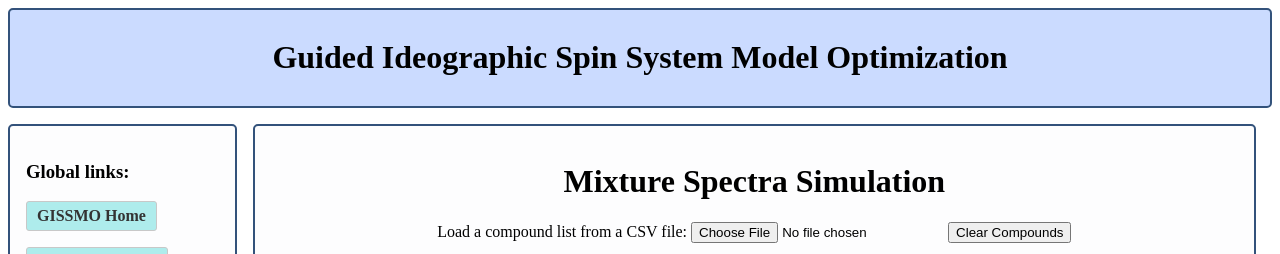
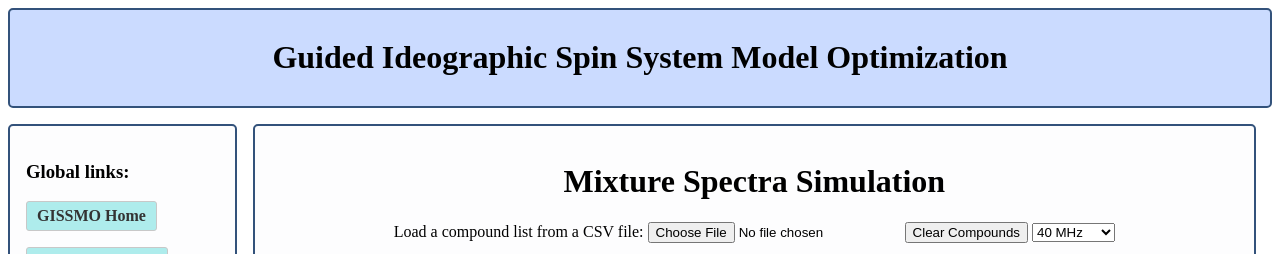
Before and after one commit to bmrb-io/gissmo, a Flask app: template templates/mixture.html in a window 1280 px wide. Shown: the top 254 px of the page. Run offline with Flask 2, Linux system fonts and the light colour scheme; the template is opened without the code that fills it, so the values that code supplies are empty; some libraries are stand-ins or nearby versions.

Commit message:
Add frequency to mixture page. Hide alatis links for maybridge. Show multiple notes

```diff
--- a/gissmo.py
+++ b/gissmo.py
@@ -23,12 +23,12 @@ here = os.path.dirname(__file__)
 entries_file = os.path.join(here, "entries.json")
 
 # Helper methods
-def get_tag_value(root, tag, _all=False):
+def get_tag_value(root, tag, all_=False):
     """ Returns the value of the specified tag(s)."""
 
     nodes = root.getiterator(tag)
 
-    if _all:
+    if all_:
         return [x.text for x in nodes]
     else:
         try:
@@ -116,7 +116,7 @@ def reload_db():
             if status.lower() in ["done", "approximately done"]:
                 sims.append([entry_id, get_tag_value(root, "name"),
                              get_tag_value(root, "field_strength"), sim,
-                             len(get_tag_value(root, "spin", _all=True)),
+                             len(get_tag_value(root, "spin", all_=True)),
                              get_tag_value(root, "InChI")])
 
         if sims:
@@ -278,11 +278,16 @@ def get_mixture():
     # They sent a mixture, send them the spectra
     if request.method == "POST":
         try:
-            mixture = request.get_json()['mixture']
+            data = request.get_json()
+            mixture = data['mixture']
+            fieldstrength = data['fieldstrength']
         except KeyError:
             # No compounds specified
             return ""
 
+        # TODO: HESAM
+        # mixture is dictionary with compound information
+        # fieldstrength is fieldstrength in mhz
         return render_template("mixture_render.html", mixture=mixture)
 
     # Send them the page to enter a mixture
@@ -394,8 +399,9 @@ def display_entry(entry_id, simulation=None, some_file=None):
             return "Entry not yet released."
 
     # Get all the values we will need
-    tags_to_get = ["name", "InChI", "path_2D_image", "field_strength", "roi_rmsd", "note"]
+    tags_to_get = ["name", "InChI", "path_2D_image", "field_strength", "roi_rmsd"]
     ent_dict = dict_builder(root, tags_to_get)
+    ent_dict['note'] = get_tag_value(root, 'note', all_=True)
     ent_dict['entry_id'] = entry_id
     ent_dict['simulation'] = simulation
 
@@ -416,9 +422,9 @@ def display_entry(entry_id, simulation=None, some_file=None):
     ent_dict['name'] = get_tag_value(root, "name")
 
     # Get the spin matrix data
-    column_names = get_tag_value(root, "spin", _all=True)
-    diagonal = get_tag_value(root, "cs", _all=True)
-    couplings = get_tag_value(root, "coupling", _all=True)
+    column_names = get_tag_value(root, "spin", all_=True)
+    diagonal = get_tag_value(root, "cs", all_=True)
+    couplings = get_tag_value(root, "coupling", all_=True)
 
     # Build the spin matrix
     size = len(column_names)+1
--- a/templates/entry_template.html
+++ b/templates/entry_template.html
@@ -83,7 +83,7 @@
 
     <h3>Simulation: {{ simulation }}</h3>
     <p><a class="fake_button_sim" href="http://www.bmrb.wisc.edu/metabolomics/mol_summary/show_data.php?id={{ entry_id }}" target="_blank">BMRB entry</a></p>
-    <p><a class="fake_button_sim" href="http://alatis.nmrfam.wisc.edu/examples/BMRB/{{ entry_id }}/" target="_blank">ALATIS cross link</a></p>
+    {% if "bmse" in entry_id %}<p><a class="fake_button_sim" href="http://alatis.nmrfam.wisc.edu/examples/BMRB/{{ entry_id }}/" target="_blank">ALATIS cross link</a></p>{% endif %}
     <p><a class="fake_button_sim" href="/entry/{{ entry_id }}/{{ simulation }}/zip">Download simulation data</a></p>
     <p><a class="fake_button_sim" href="/entry/{{ entry_id }}/{{ simulation }}/spin_simulation.xml" target="_blank">View entry XML</a></p>
     {% endblock %}
@@ -156,7 +156,9 @@
             {% endif %}
             {% endif %}
             {% if note %}
-            <tr><td>Notes</td><td>{{ note }}</td></tr>
+            {% for n in note %}
+            <tr><td>Note {{loop.index}}</td><td>{{ n }}</td></tr>
+            {% endfor %}
             {% endif %}
         </table>
         <a class="fake_button" onclick="$('#spin_matrix').toggle()" style="margin-top: 1em">Show/Hide Spin System Matrix</a>
--- a/templates/mixture.html
+++ b/templates/mixture.html
@@ -17,13 +17,30 @@
 
         <noscript><h2>This page requires JavaScript.</h2><style>.jsonly { display: none }</style></noscript>
         <div class="jsonly">
+            <form method="post" action="" id="upload" enctype="multipart/form-data">
             <P>Load a compound list from a CSV file: <input type="file" name="experiment_file" id="experiment_file" onchange="openFile()" accept="text/csv">
                 <button id="reprocess" style="display:none" onclick="openFile()">Reprocess File</button>
                 <button onclick="clearCompounds(); return false;">Clear Compounds</button>
+                <select name="fieldstrength">
+                    <option value="40">40 MHz</option>
+                    <option value="100">100 MHz</option>
+                    <option value="200">200 MHz</option>
+                    <option value="300">300 MHz</option>
+                    <option value="400">400 MHz</option>
+                    <option value="500">500 MHz</option>
+                    <option value="600">600 MHz</option>
+                    <option value="700">700 MHz</option>
+                    <option value="750">750 MHz</option>
+                    <option value="800">800 MHz</option>
+                    <option value="900">900 MHz</option>
+                    <option value="950">950 MHz</option>
+                    <option value="1000">1000 MHz</option>
+                    <option value="1300">1300 MHz</option>
+                </select>
             </p>
             <div id="message" style="color: red"></div>
 
-            <form method="post" action="" id="upload" enctype="multipart/form-data">
+
             <table class="alternating">
                 <thead>
                     <tr>
```
Lines whose indentation alone changed are shown as unchanged.
